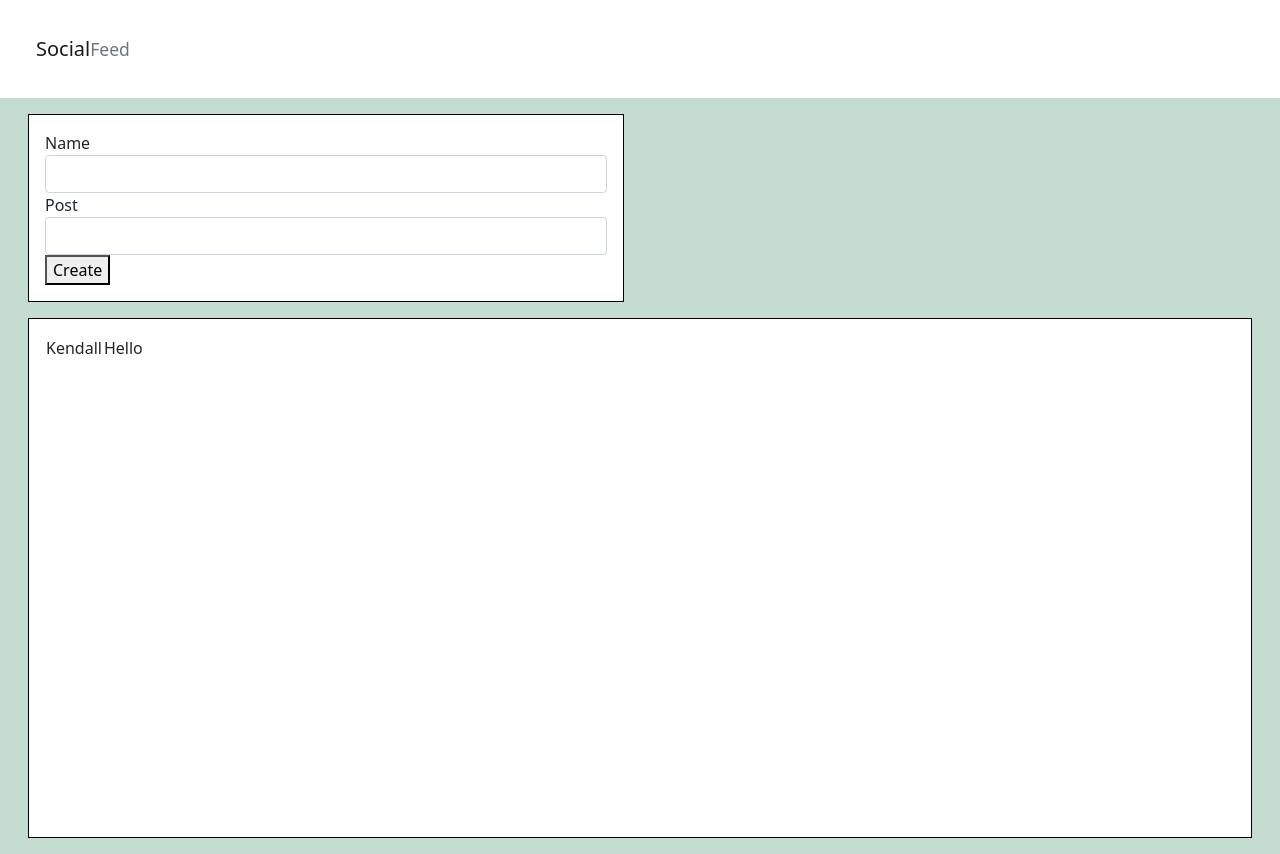
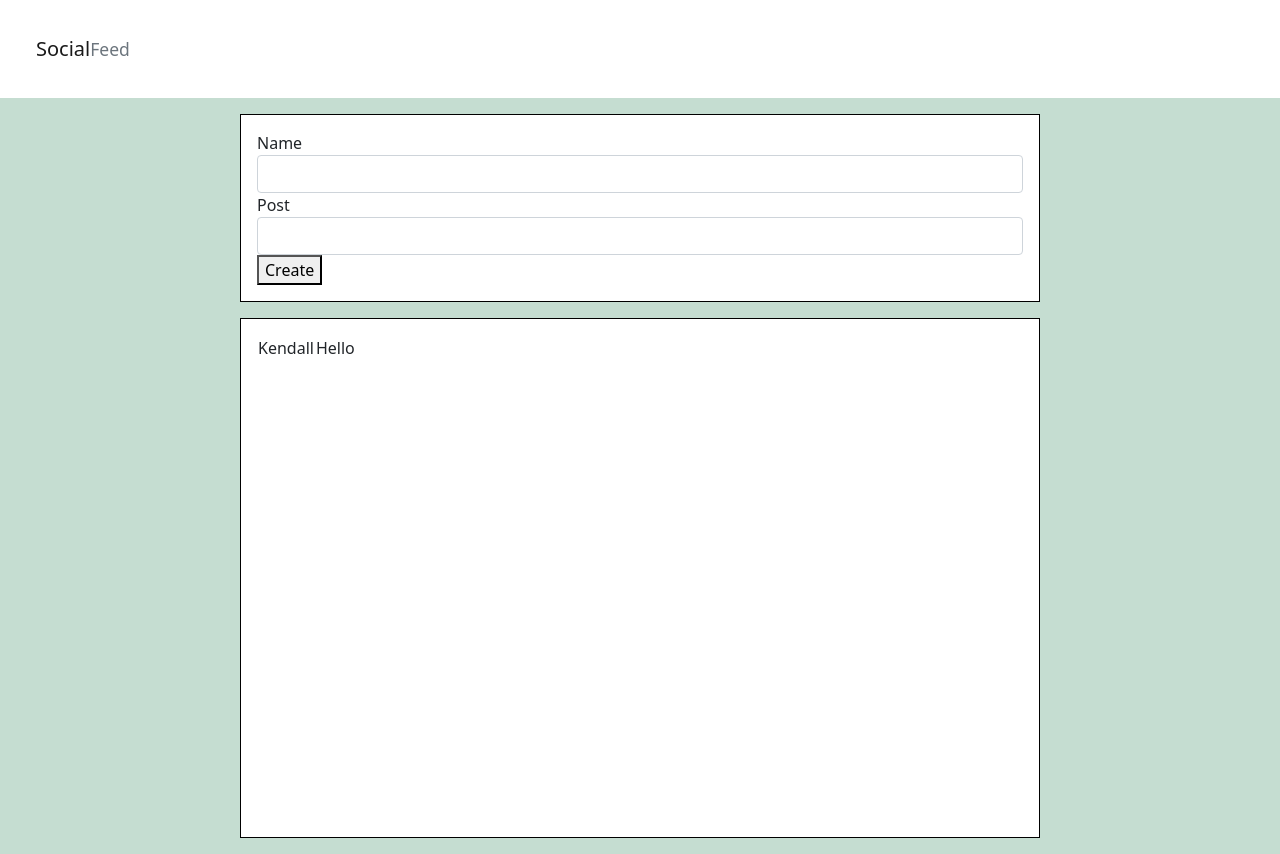
Before and after one commit to kenmyvn/SocialFeed, a React (Create React App) app: page / in a window 1280 px wide. Shown: the top 854 px of the page. Built offline with nearby package versions, Linux system fonts and the light colour scheme.

Commit message:
centered divs

```diff
--- a/src/App.css
+++ b/src/App.css
@@ -3,8 +3,10 @@
     border-style: solid;
     border-color: black;
     background-color: white;
-    margin: 1em;
     padding: 1em;
+    width: 80%;
+    max-width: 800px;
+    margin: 1em auto;
 }
 
 
@@ -13,9 +15,11 @@
     border-style: solid;
     border-color: black;
     background-color: white;
-    margin: 1em;
     padding: 1em;
+    margin: 1em auto;
     height: 65vh;
+    width: 80%;
+    max-width: 800px;
 }
 
 
--- a/src/App.js
+++ b/src/App.js
@@ -20,11 +20,9 @@ function App() {
       <div className='row'>
         <h4 style={{margin: '1em'}}><NavBar /></h4>
         <div className='background-color'>
-        <div className='col-md-6'>
           <div className='border-box'>
             <CreatePost addNewPostProperty={addNewPost} />
           </div>
-        </div>
         <div className='border-box-2'>
           <DisplayPosts parentPosts={posts} />
         </div>
```
